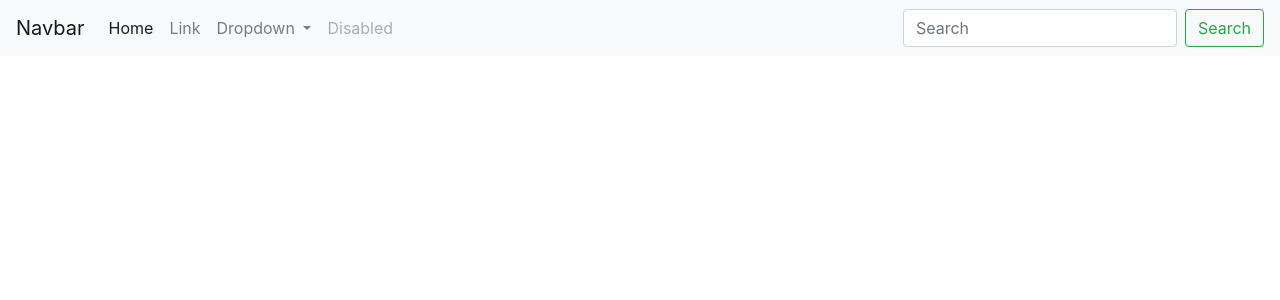
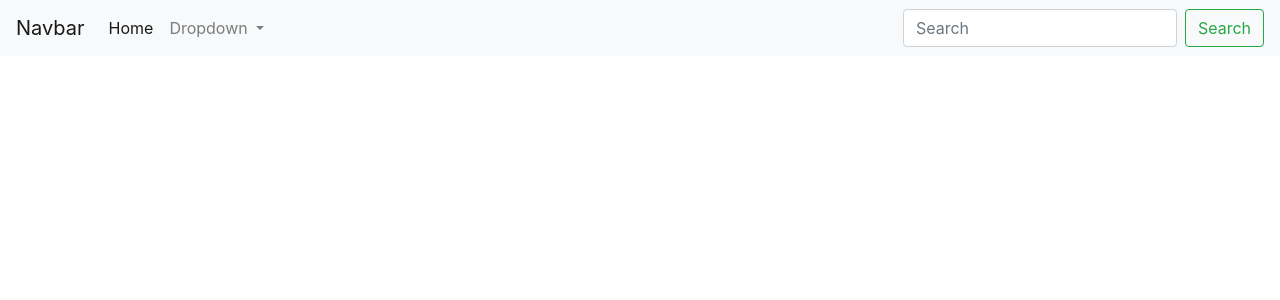
Before and after one commit to Magni0/T3A3, a Flask app: page /tracks/ in a window 1280 px wide. Shown: the top 300 px of the page. Run offline with Flask 2, Linux system fonts and the light colour scheme; data that the repository does not hold is empty; some libraries are stand-ins or nearby versions.

Commit message:
modified nav bar in templates.layout

```diff
--- a/src/templates/layout.html
+++ b/src/templates/layout.html
@@ -20,9 +20,6 @@
                 <li class="nav-item active">
                     <a class="nav-link" href="#">Home <span class="sr-only">(current)</span></a>
                 </li>
-            <li class="nav-item">
-                <a class="nav-link" href="#">Link</a>
-            </li>
             <li class="nav-item dropdown">
                 <a class="nav-link dropdown-toggle" href="#" id="navbarDropdown" role="button" data-toggle="dropdown" aria-haspopup="true" aria-expanded="false">
                     Dropdown
@@ -33,9 +30,6 @@
                     <div class="dropdown-divider"></div>
                     <a class="dropdown-item" href="#">Something else here</a>
                 </div>
-            </li>
-            <li class="nav-item">
-                <a class="nav-link disabled" href="#" tabindex="-1" aria-disabled="true">Disabled</a>
             </li>
             </ul>
             <form class="form-inline my-2 my-lg-0">
```
